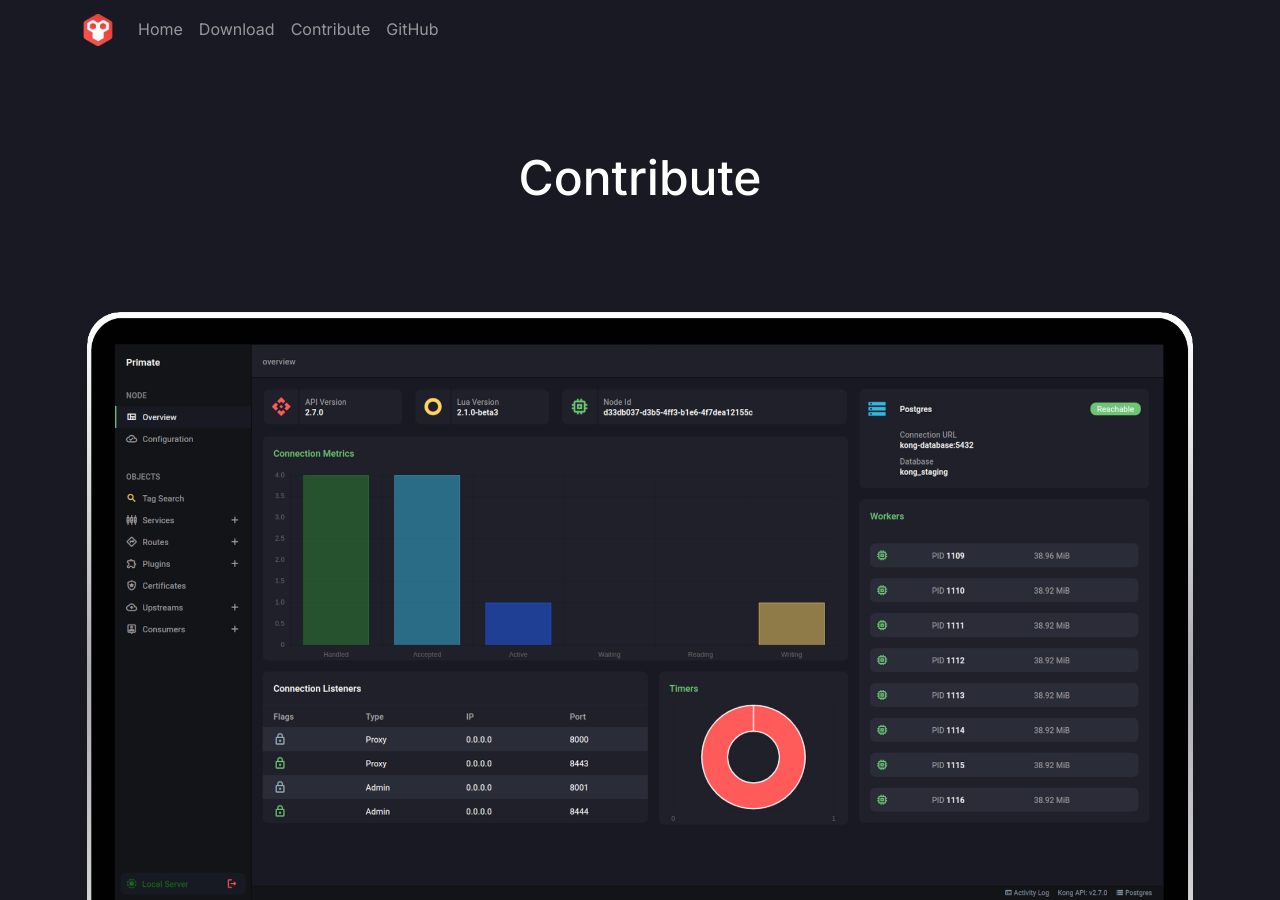
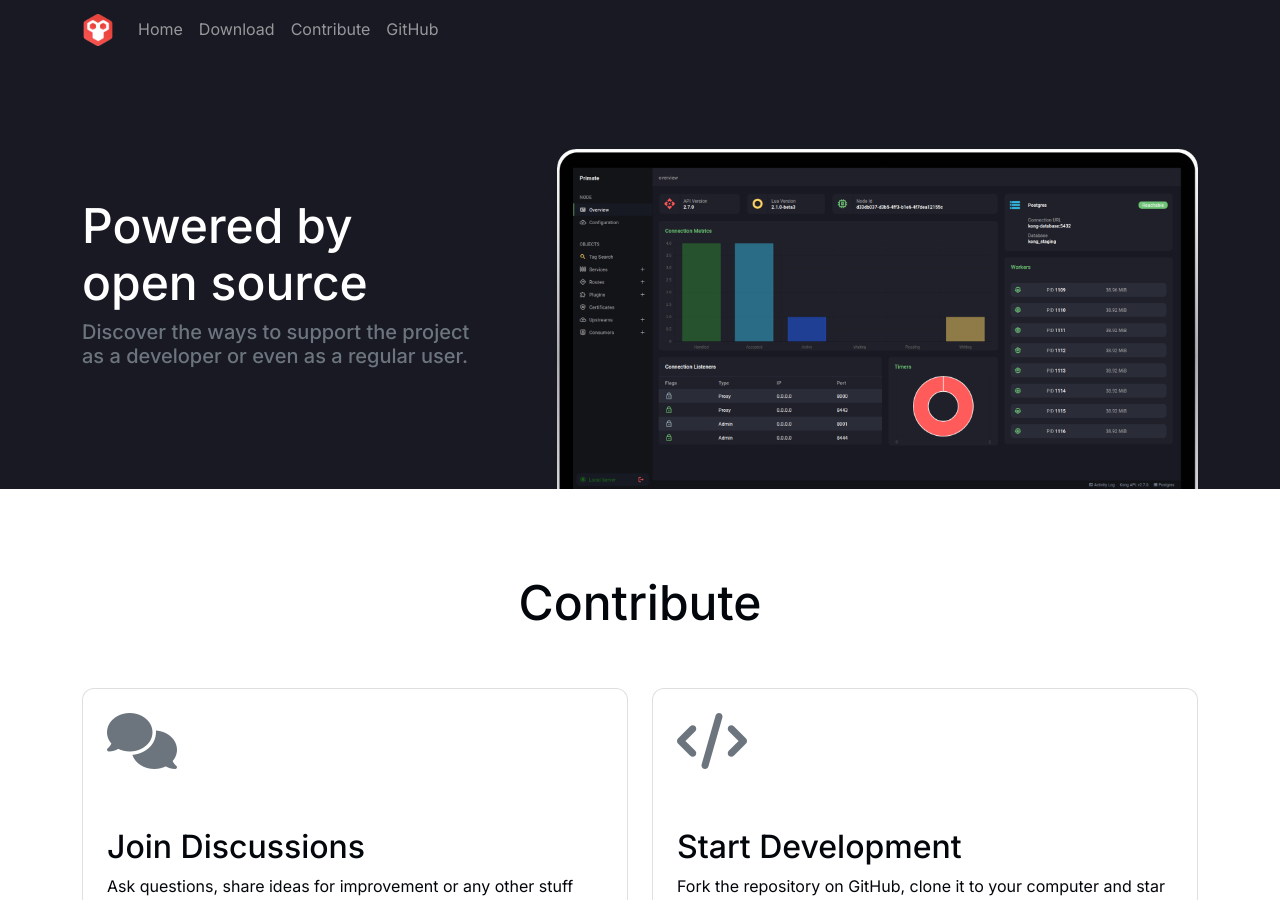
Before and after one commit to getprimate/website, a Jekyll site: the page built from contribute.html, in a window 1280 px wide and 900 px high. Built offline with Jekyll 4.4.1, drawn with Linux system fonts in a browser that asks for light colours; nearby versions of some CDN libraries; some of the changed text lies outside the part shown.

Commit message:
fix: Fix overview for download and contribute page

```diff
--- a/contribute.html
+++ b/contribute.html
@@ -5,16 +5,19 @@
 description: "Contribute to the development on GitHub"
 ---
 
-<section class="overview-content text-center">
-<div class="container fill-laptop">
-
+<section class="overview-dark bg-dark">
+<div class="container">
 <div class="row">
-<div class="col col-12">
-    <h1 class="display-5 text-white">Contribute</h1>
-</div>
+    <div class="col col-12 col-lg-5">
+        <div class="py-5 pe-0 pe-lg-5 text-center text-lg-start">
+            <h1 class="display-5 text-white">Powered by <br>open source</h1>
+            <h5 class="text-muted">Discover the ways to support the project as a developer or even as a regular user.</h5>
+        </div>
+    </div><!-- .col -->
+    <div class="col col-12 col-lg-7">
+        <img class="pw-hero" src="image/bg-laptop-fixed.png" alt="Screenshot of Primate application showing dashboard" />
+    </div><!-- .col -->
 </div><!-- .row -->
-
-</div><!-- .container -->
 </section><!-- .overview-info -->
 
 <section class="overview-info">
@@ -23,8 +26,8 @@
 <div class="row text-center">
 <div class="col col-12 col-lg-3"></div>
 <div class="col col-12 col-lg-6">
-    <h1 class="display-5">Powered by open source</h1>
-    <h5 class="text-muted">Discover the ways to support the project as a developer or even as a regular user.</h5>
+    <h1 class="display-5">Contribute</h1>
+
 </div><!-- .col -->
 <div class="col col-12 col-lg-3"></div>
 </div><!-- .row -->
@@ -32,30 +35,33 @@
 <div class="spacer py-4"></div>
 
 <div class="row">
-<div class="col col-12 col-lg-4">
+<div class="col col-12 col-lg-6">
     <div class="card mb-4 mb-lg-0">
-    <div class="card-body">
-    <h5 class="card-title">Join Discussions</h5>
+    <div class="card-body p-4">
+    <h1 class="pb-5"><i class="fa-solid fa-comments display-4 text-muted"></i></h1>
+    <h2 class="card-title">Join Discussions</h2>
     <p class="card-text">Ask questions, share ideas for improvement or any other stuff relevant to the project.</p>
     <a target="_blank" href="https://github.com/getprimate/primate/discussions" class="btn btn-accent">View Discussions</a>
     </div><!-- .card-body -->
     </div><!-- .card -->
-</div><!-- .col -->
 
-<div class="col col-12 col-lg-4">
+    <div class="spacer pb-1 pb-lg-4"></div>
+
     <div class="card mb-4 mb-lg-0">
-    <div class="card-body">
-        <h5 class="card-title">Provide Feedbacks</h5>
+    <div class="card-body p-4">
+        <h1 class="pb-5"><i class="fa-solid fa-envelope-open-text display-4 text-muted"></i></h1>
+        <h2 class="card-title">Provide Feedbacks</h2>
         <p class="card-text">Report bugs, issues or any other problems found in the application.</p>
         <a target="_blank" href="https://github.com/getprimate/primate/issues/new" class="btn btn-accent">Open an Issue</a>
     </div><!-- .card-body -->
     </div><!-- .card -->
 </div><!-- .col -->
 
-<div class="col col-12 col-lg-4">
+<div class="col col-12 col-lg-6">
     <div class="card mb-4 mb-lg-0">
-    <div class="card-body">
-        <h5 class="card-title">Start Development</h5>
+    <div class="card-body p-4">
+        <h1 class="pb-5"><i class="fa-solid fa-code display-4 text-muted"></i></h1>
+        <h2 class="card-title">Start Development</h2>
         <p class="card-text">Fork the repository on GitHub, clone it to your computer and star developing.</p>
         <a target="_blank" href="https://github.com/getprimate/primate/fork" class="btn btn-accent">Create a Fork</a>
     </div><!-- .card-body -->
--- a/css/layout.css
+++ b/css/layout.css
@@ -59,13 +59,18 @@
     background-color: var(--bs-dark);
 }
 
-section.overview-accent {
+section.overview-accent,
+section.overview-dark {
     display: block;
     width: 100%;
     padding-top: 16.5vh;
-    background-color: var(--pw_accent-color);
 }
 
+section.overview-accent {
+    background: var(--pw_accent-color) linear-gradient(to bottom right, var(--pw_accent-color), #aa261f);
+}
+
+section.overview-dark img.pw-hero,
 section.overview-accent img.pw-hero {
     width: 100%;
     max-width: 1920px;
@@ -197,3 +202,21 @@
 .rounded-6 {
     border-radius: 1.5rem;
 }
+
+@media (min-width: 992px) {
+
+    section.overview-home {
+        display: block;
+        min-height: 900px;
+        width: 100%;
+        height: 100vh;
+        padding-top: 16.5vh;
+        background-color: var(--bs-dark);
+        background-image: url('../image/bg-home-fixed.png');
+        background-position: top 56px left 0;
+        background-attachment: fixed;
+        background-size: cover;
+        background-repeat: no-repeat;
+    }
+
+}
```
Also changed, not shown: download.html (+23 -9 lines).
